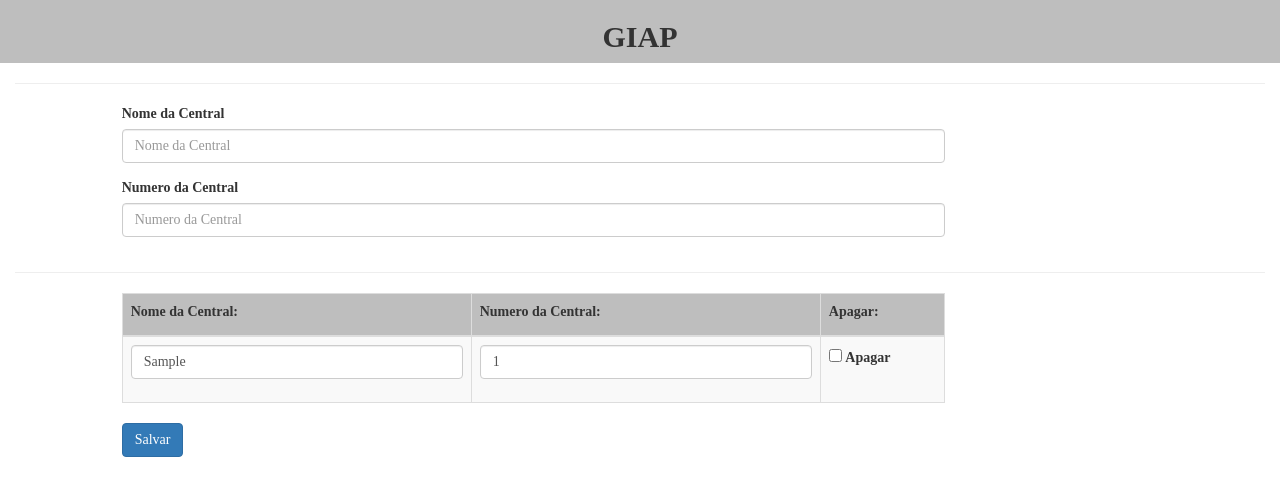
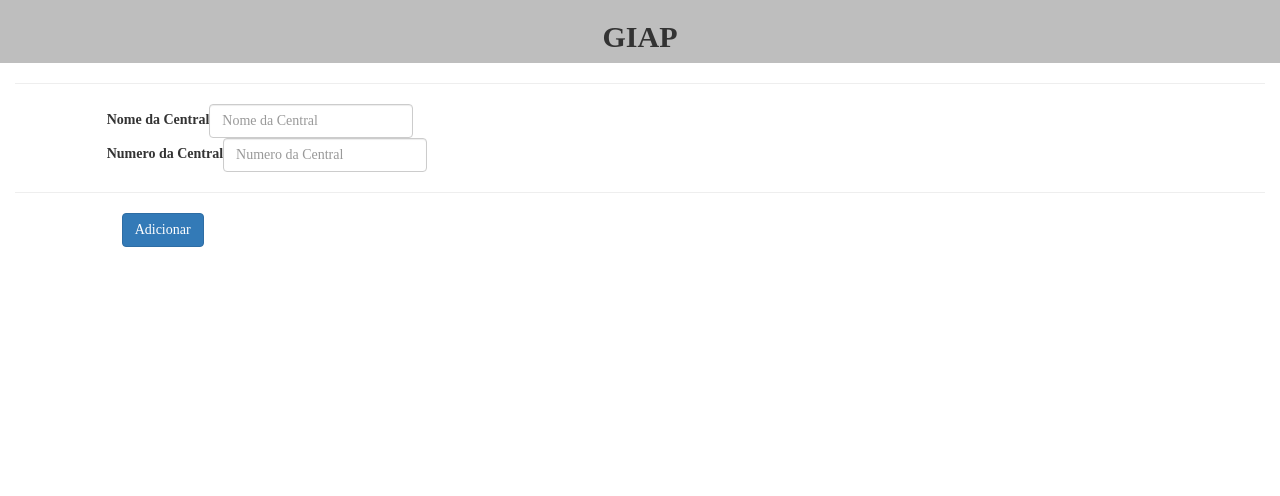
Before and after one commit to dalraf/iap, a Django app: page /giap/addcooperativa/ in a window 1280 px wide. Shown: the top 496 px of the page. Run offline with Django 3.2, Linux system fonts and the light colour scheme; tables that the repository leaves empty hold one stand-in row (values such as "Sample post"); some libraries are stand-ins or nearby versions; some web fonts are replaced.

Commit message:
Reverito para métogo de addnormal

```diff
--- a/giap/models.py
+++ b/giap/models.py
@@ -6,8 +6,8 @@ from django.db import models
 # Create your models here.
 
 class central(models.Model):
-    sigla_central = models.CharField('Nome da Central',max_length=50, blank=True, null=True )
-    numcentral = models.DecimalField('Numero da Central',max_digits=4, decimal_places=0, blank=True, null=True )
+    sigla_central = models.CharField('Nome da Central',max_length=50,)
+    numcentral = models.DecimalField('Numero da Central',max_digits=4, decimal_places=0, )
 
     def __unicode__(self):
         return self.sigla_cooperativa
--- a/giap/templates/addcooperativa.html
+++ b/giap/templates/addcooperativa.html
@@ -1,10 +1,15 @@
-{% extends 'base.html' %} {% block content %} {% load bootstrap3 %}
-<form action="" method="post">
+{% extends 'base.html' %} {% block content %} {% load bootstrap3 %} {% bootstrap_messages %}
+<form class="form-inline" action="" method="post">
+    {% csrf_token %}
     <div class="row">
         <div class='col-md-1'>
         </div>
         <div class='col-md-8'>
-            {% bootstrap_form foaddcentral layout='inline' size='small' %}
+            {% for field in foaddcentral %}
+            <div class="row">
+                {% bootstrap_field field layout='inline' %}
+            </div>
+            {% endfor %}
         </div>
     </div>
     <hr/>
@@ -12,36 +17,12 @@
         <div class='col-md-1'>
         </div>
         <div class='col-md-8'>
-            {% bootstrap_messages %} {% csrf_token %}
-            <div class="row">
-                {{ fosetcentral.management_form }}
-                <div class="col-md-12">
-                    <table class="table table-bordered table-striped">
-                        {% for form in fosetcentral.forms %} {% for hidden in form.hidden_fields %} {{ hidden }} {% endfor %} {% if forloop.first %}
-                        <thead class="thead-default" style="background-color: #BEBEBE">
-                            {%for field in form.visible_fields %}
-                            <th>{{ field.label_tag }}</th>
-                            {% endfor %}
-                        </thead>
-                        <tbody>
-                            {% endif %}
-                            <tr>
-                                {% for field in form.visible_fields %}
-                                <td>
-                                    {% bootstrap_field field show_label=False %}
-                                </td>
-                                {% endfor %}
-                            </tr>
-                            {% endfor %}
-                        </tbody>
-                    </table>
-                </div>
-            </div>
             {% buttons %}
-            <button type="submit" class="btn btn-primary">
-                {% bootstrap_icon "star" %} Salvar
-            </button> {% endbuttons %}
+            <button type="submit" class="btn btn-primary">Adicionar</button> {% endbuttons %}
         </div>
+    </div>
+    </div>
+    </div>
     </div>
 </form>
 {% endblock content %}
--- a/giap/views.py
+++ b/giap/views.py
@@ -19,25 +19,17 @@ def addcliente(request):
 
 def addcooperativa(request):
     if request.method == 'POST':
-        fosetcentral = formsetcentral(request.POST)
         foaddcentral = formaddcentral(request.POST)
         if foaddcentral.is_valid():
-            if foaddcentral.cleaned_data['sigla_central'] and foaddcentral.cleaned_data['numcentral'] :
                 foaddcentral.save()
-        if fosetcentral.is_valid():
-            fosetcentral.save()
         foaddcentral = formaddcentral()
-        fosetcentral = formsetcentral(queryset=central.objects.order_by("sigla_central"))
         return render(request, 'addcooperativa.html',
         {
             'foaddcentral': foaddcentral,
-            'fosetcentral': fosetcentral,
         })
 
     foaddcentral = formaddcentral()
-    fosetcentral = formsetcentral(queryset=central.objects.order_by("sigla_central"))
     return render(request, 'addcooperativa.html',
     {
         'foaddcentral': foaddcentral,
-        'fosetcentral': fosetcentral,
         })
```
